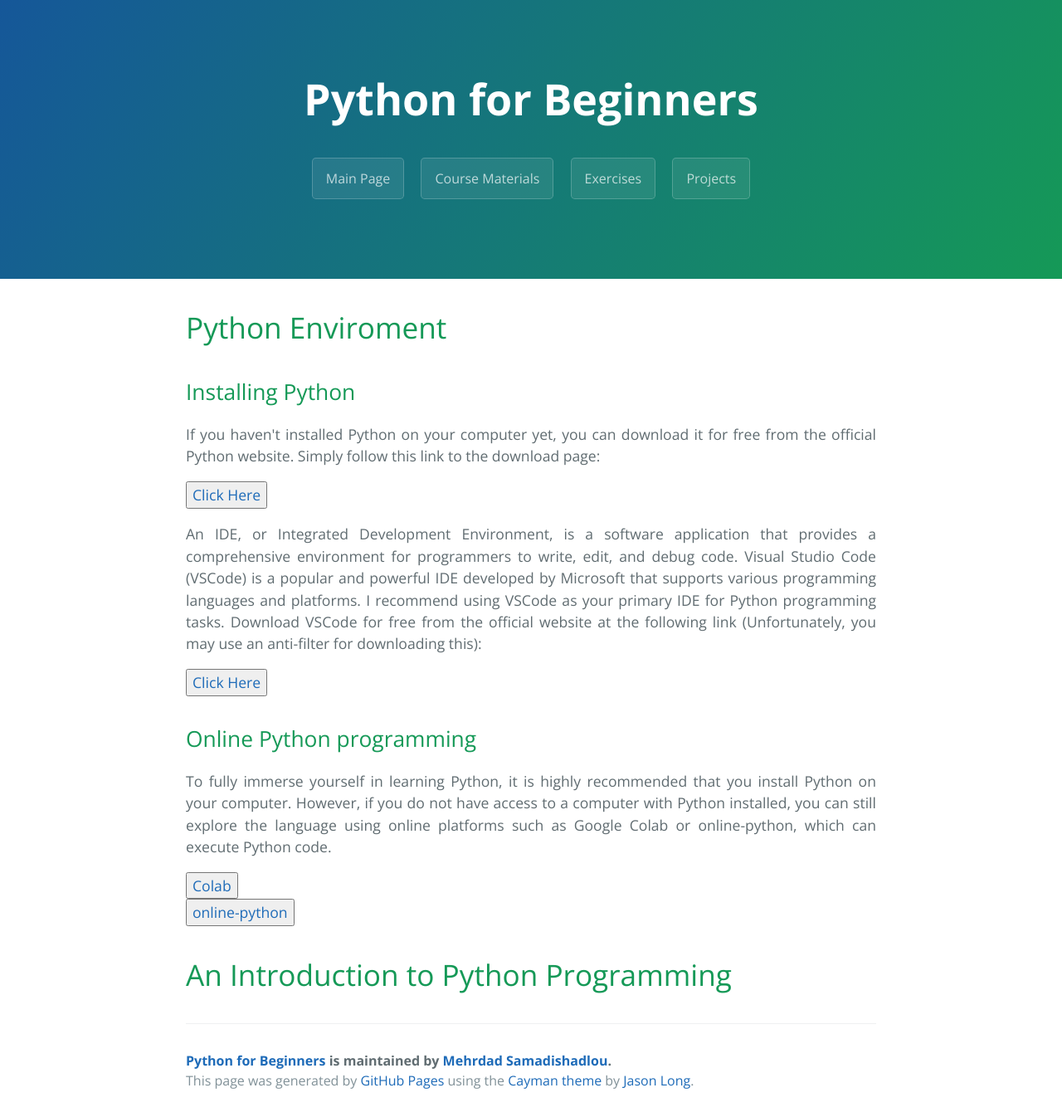
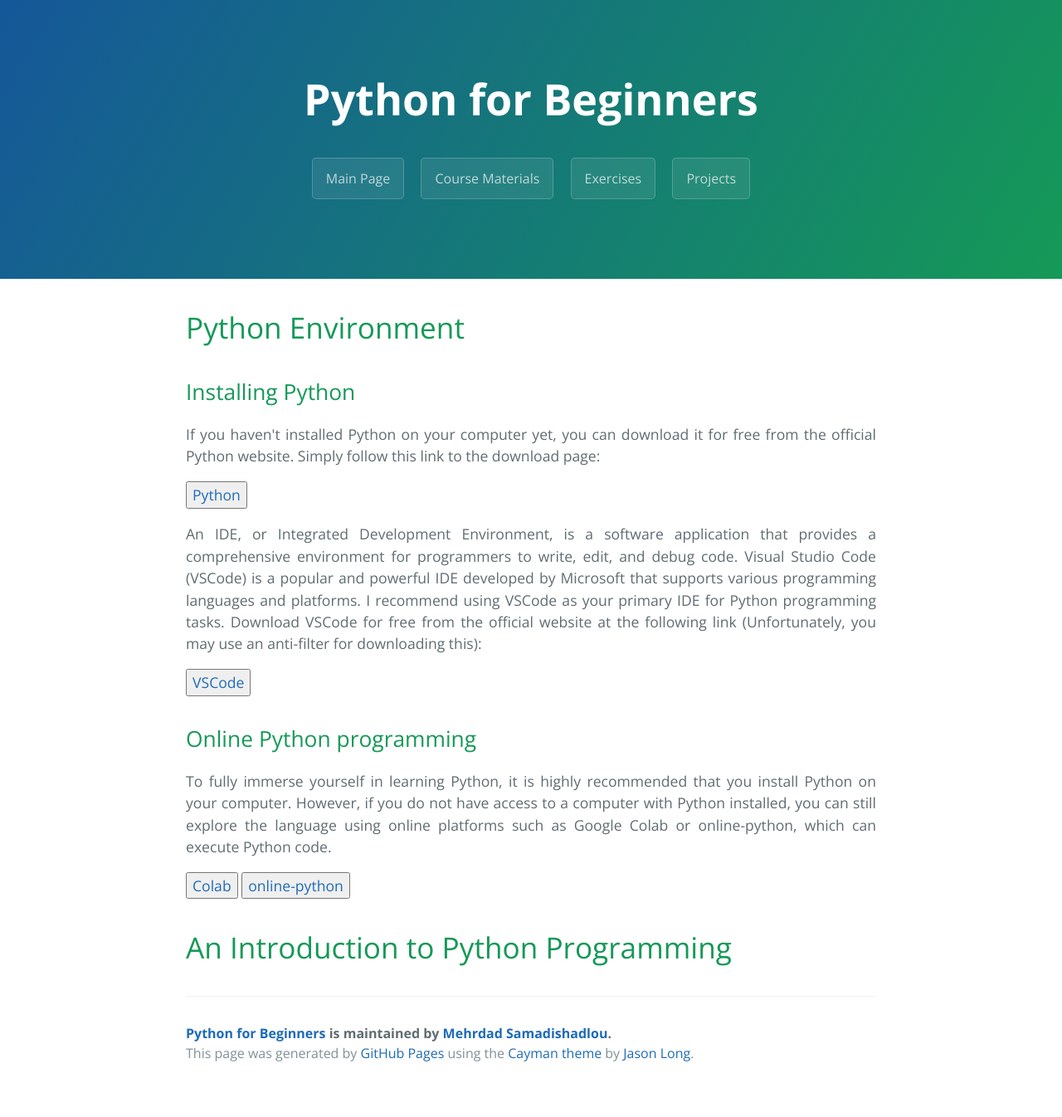
Before and after one commit to MehrdadSamadishadlou/Python_for_Beginners, a Jekyll site: the page built from materials.md, in a window 1280 px wide. Shown: the whole page at 83% size. Built offline with Jekyll 4.4.1, drawn with Linux system fonts in a browser that asks for light colours; after the commit the page ends 1313 px from its top, so only the background shows below that.

Commit message:
Update materials.md

```diff
--- a/materials.md
+++ b/materials.md
@@ -4,7 +4,7 @@ layout: template
 filename: materials
 ---
 
-# Python Enviroment
+# Python Environment
 
 ## Installing Python
 
@@ -12,13 +12,13 @@ filename: materials
 If you haven't installed Python on your computer yet, you can download it for free from the official Python website. Simply follow this link to the download page:
 </p>
 
-<a href="https://www.python.org/downloads/" target="_blank"><button>Click Here</button></a>
+<a href="https://www.python.org/downloads/" target="_blank"><button>Python</button></a>
 
 <p style='text-align: justify;'>
 An IDE, or Integrated Development Environment, is a software application that provides a comprehensive environment for programmers to write, edit, and debug code. Visual Studio Code (VSCode) is a popular and powerful IDE developed by Microsoft that supports various programming languages and platforms. I recommend using VSCode as your primary IDE for Python programming tasks. Download VSCode for free from the official website at the following link (Unfortunately, you may use an anti-filter for downloading this):
 </p>
 
-<a href="https://code.visualstudio.com/download#" target="_blank"><button>Click Here</button></a>
+<a href="https://code.visualstudio.com/download#" target="_blank"><button>VSCode</button></a>
 
 
 ## Online Python programming
@@ -27,10 +27,7 @@ An IDE, or Integrated Development Environment, is a software application that pr
 To fully immerse yourself in learning Python, it is highly recommended that you install Python on your computer. However, if you do not have access to a computer with Python installed, you can still explore the language using online platforms such as Google Colab or online-python, which can execute Python code.
 </p>
 
-<a href="https://colab.research.google.com/notebooks/intro.ipynb" target="_blank"><button>Colab</button></a>
-<a href="https://www.online-python.com/" target="_blank"><button>online-python</button></a>
-
-
+<a href="https://colab.research.google.com/notebooks/intro.ipynb" target="_blank"><button>Colab</button></a>    <a href="https://www.online-python.com/" target="_blank"><button>online-python</button></a>
 
 
 # An Introduction to Python Programming
```
